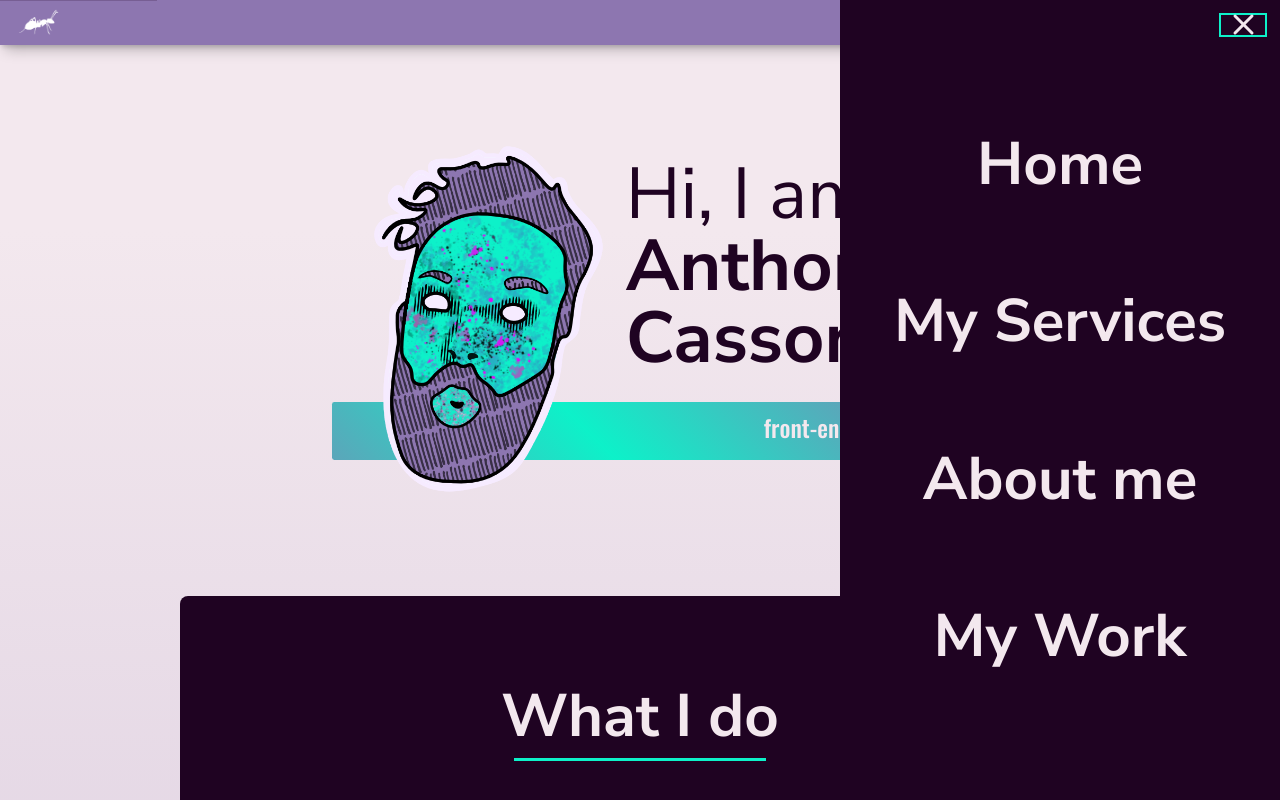
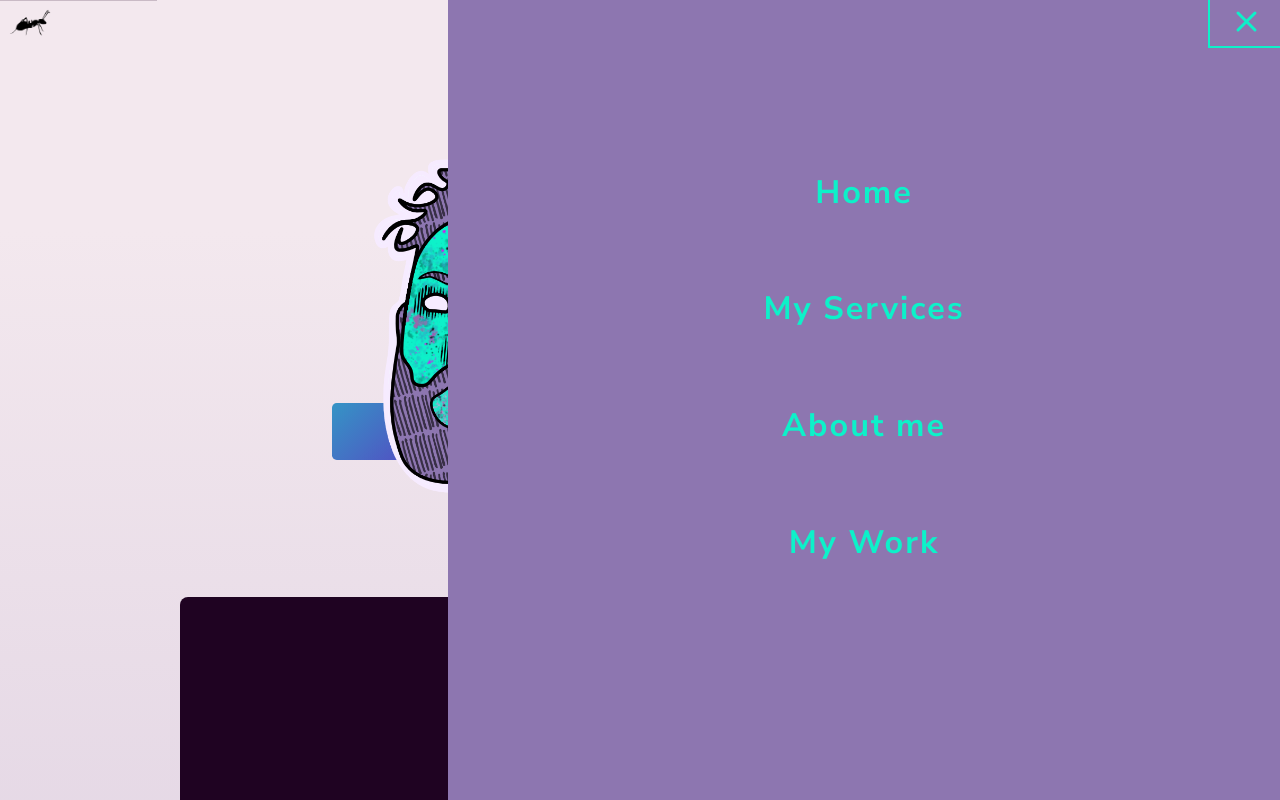
Before and after one commit to tkohli/antcasson-website, a website: page index.html in a window 1280 px wide. Both pictures are taken after a click on the button "toggle navigation". Shown: the top 800 px of the page. Drawn offline with nearby package versions, Linux system fonts and the light colour scheme.

Commit message:
small nav working till 500px and 31.25rem

```diff
--- a/css/style.css
+++ b/css/style.css
@@ -170,7 +170,76 @@ a.skip-to-content:focus {
     transform: translateY(0);
 }
 
+/* NEW CODE  */
+
+.logo {
+    max-width: 60px;
+    padding: .5em;
+    margin-right: auto;
+}
+
 header {
+    position: relative;
+    display: flex;
+    justify-content: space-between;
+    background: var(--clr-light);
+}
+
+nav {
+   margin: 0;
+}
+
+.nav__list {
+    margin: 0 auto;
+    position: fixed;
+    padding: 2em;
+    display: flex;
+    flex-direction: column;
+    align-items: center;
+    justify-content: center;
+    z-index: 1000;
+    inset: 0 0 0 35%;
+    background: var(--clr-lilac);
+    color: var(--clr-accent);
+    list-style: none;
+    height: 100%;
+    transform: translateX(100%);
+    transition: transform 350ms cubic-bezier(.5, 0, .5, 1);
+}
+
+.nav__list a {
+    text-decoration: none;
+    color: var(--clr-accent);
+    transition: color .3s ease-in-out;
+}
+.nav__list a:hover,
+.nav__list a:focus {
+    color: var(--clr-dark);
+    border-bottom: var(--clr-accent) solid 3px;
+}
+
+.nav__item {
+    font-size:1.8em;
+    font-weight: 700;
+    letter-spacing: 2px;
+    margin-bottom: 2em;
+
+}
+.nav-toggle {
+    position: fixed;
+    inset: 0 0 auto auto ;
+    align-self: center;
+    z-index: 9999;
+    background-color: transparent;
+    padding: 1.1em;
+    background: transparent;
+    border: 0;
+    cursor: pointer;
+}
+
+/* OLD NAV */
+
+/* header {
     display: flex;
     justify-content: space-between;
     align-items: center;
@@ -228,25 +297,23 @@ header {
     right: 1em;
     top: 1em;
     z-index: 1000;
+} */
+
+.nav__list [aria-expanded="true"]{
+    transform: translateX(100%);
 }
 
-.nav-open .nav {
-    transform: translateX(0);
-}
-
-.nav-open .nav-toggle {
-    position: fixed;
-}
-
-.nav-open .hamburger {
+[aria-expanded="true"] .hamburger {
+    background: var(--clr-accent);
     transform: rotate(.625turn);
 }
 
-.nav-open .hamburger::before {
+[aria-expanded="true"] .hamburger::before {
+    background: var(--clr-accent);
     transform: rotate(90deg) translateX(-6px);
 }
 
-.nav-open .hamburger::after {
+[aria-expanded="true"] .hamburger::after {
     opacity: 0;
 }
 
@@ -258,7 +325,7 @@ header {
 .hamburger,
 .hamburger::before,
 .hamburger::after {
-    background: var(--clr-light);
+    background: var(--clr-dark);
     width: 1.5em;
     height: 3px;
     border-radius: 1em;
@@ -277,6 +344,23 @@ header {
 .hamburger::after { bottom: 6px; }
 
 
+/* @media (min-width: 31.25rem) {
+    .nav__list {
+        position: relative;
+        flex-direction: row;
+
+        width: 100%;
+    }
+
+    .nav__item {
+        margin: 0;
+        padding: 0;
+        font-size: 1rem;
+
+    }
+} */
+
+
 /*  Intro section  */
 
 .intro {
@@ -290,8 +374,8 @@ header {
 
 .section__subtitle--intro {
     display: inline-block;
-	background: linear-gradient(45deg, #0DF1C9, #8D76B0, #0DF1C9, #8D76B0);
-    background-color: -;
+	background: linear-gradient(-45deg, #ec38bc,#7303c0, var(--clr-accent), var(--clr-lilac));
+    background-color: var(--clr-lilac);
 	background-size: 200% 400%;
 	animation: gradient 15s ease infinite;
 }
@@ -336,7 +420,7 @@ header {
         padding-bottom: 0.8rem;
         position: relative;
         left: -1.5em;
-        border-radius: .1em;
+        border-radius: .2em;
         width: calc(100% + 1.5em);
     }
 }
@@ -399,9 +483,9 @@ header {
     color: var(--clr-dark);
 }
 
-@media (min-width: 800px) {
+@media (min-width: 56.25rem) {
     .my-services {
-        border-radius: .5rem 4rem .5rem 35%;
+        border-radius: .5rem 4rem .5rem 20%;
         text-align: center;
     }
 
@@ -479,13 +563,21 @@ header {
     text-align: center;
 }
 
+@media (min-width: 56.25rem) {
+    .my-work {
+        border-radius: 4rem 4rem 0 0;
+    }
+}
+
 .portfolio {
+    margin: 0 auto;
     display: grid;
+    gap: .5em;
     grid-template-columns: repeat(auto-fit, minmax(300px, 1fr));
+    overflow: hidden;
 }
 
 .portfolio__item {
-    background: var(--clr-accent);
     overflow: hidden;
 }
 
@@ -493,6 +585,7 @@ header {
     transition:
         transform 750ms cubic-bezier(.5, 0, .5, 1),
         opacity 250ms linear;
+    margin: 0 auto;
 }
 
 .portfolio__item:focus {
--- a/index.html
+++ b/index.html
@@ -24,8 +24,8 @@
                 <span class="hamburger"></span>
             </button>
             <nav class="nav">
-                <ul class="nav__list">
-                    <!-- <li class="nav__item"><a href="#home" class="nav__link">Home</a></li>
+                <!-- <ul class="nav__list">
+                    <li class="nav__item"><a href="#home" class="nav__link">Home</a></li>
                     <li class="nav__item"><a href="#services" class="nav__link">My Services</a></li>
                     <li class="nav__item"><a href="#about" class="nav__link">About me</a></li>
                     <li class="nav__item"><a href="#work" class="nav__link">My Work</a></li>
@@ -37,7 +37,7 @@
                         <li class="nav__item"><a class="nav__link" href="#work">My Work</a></li>
                     </ul>
 
-                </ul>
+                <!-- </ul> -->
             </nav>
         </header>
 
--- a/js/index.js
+++ b/js/index.js
@@ -1,12 +1,41 @@
+// const navToggle = document.querySelector('.nav-toggle');
+// const navLinks = document.querySelectorAll('.nav__link')
+
+// navToggle.addEventListener('click', () => {
+//     document.body.classList.toggle('nav-open');
+// });
+
+// navLinks.forEach(link => {
+//     link.addEventListener('click', () => {
+//         document.body.classList.remove('nav-open');
+//     })
+// })
+
 const navToggle = document.querySelector('.nav-toggle');
-const navLinks = document.querySelectorAll('.nav__link')
+const nav = document.querySelector('#nav')
 
-navToggle.addEventListener('click', () => {
-    document.body.classList.toggle('nav-open');
-});
+navToggle.addEventListener("click", () => {
 
-navLinks.forEach(link => {
-    link.addEventListener('click', () => {
-        document.body.classList.remove('nav-open');
-    })
+    const visiblity = nav.getAttribute("data-visible");
+    if (visiblity === "false") {
+        nav.setAttribute("data-visible", true);
+        navToggle.setAttribute("aria-expanded", true);
+        nav.style.transform = "translateX(0)"
+    } else {
+        nav.setAttribute("data-visible", false);
+        navToggle.setAttribute("aria-expanded", false);
+        nav.style.transform = "translateX(100%)"
+    }
 })
+
+
+
+
+// console.log(nav.getAttribute("data-visible"))
+
+// navToggle.addEventListener("click", () => {
+
+//     const open = nav.getAttribute = "data-visible"
+//     console.log(open)
+//     nav.style.transform = "translateX(100%)"
+// })
```
Also changed, not shown: package.json (added, +19 -0 lines).
